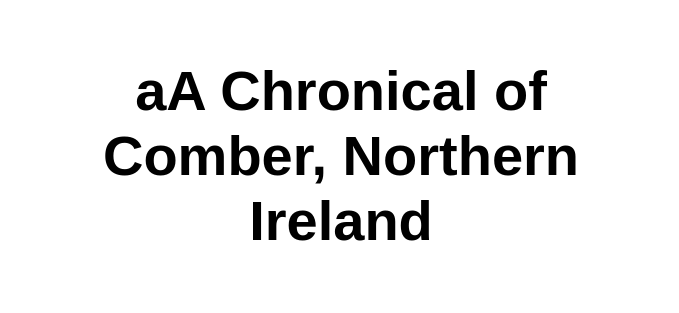
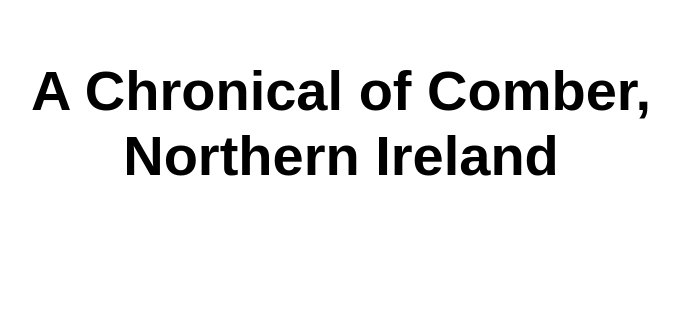
Before and after one commit to Jordy441/jordy441web, a website: page src/index.html in a window 1280 px wide. Shown: the whole page, without its empty margins (299-978 px from the left). Drawn offline with Linux system fonts and the light colour scheme.

Commit message:
Fix capitalization in heading

```diff
--- a/src/index.html
+++ b/src/index.html
@@ -10,7 +10,7 @@
 
 <body>
   <main>
-    <h1>aA Chronical of Comber, Northern Ireland</h1>
+    <h1>A Chronical of Comber, Northern Ireland</h1>
   </main>
 </body>
 
```
